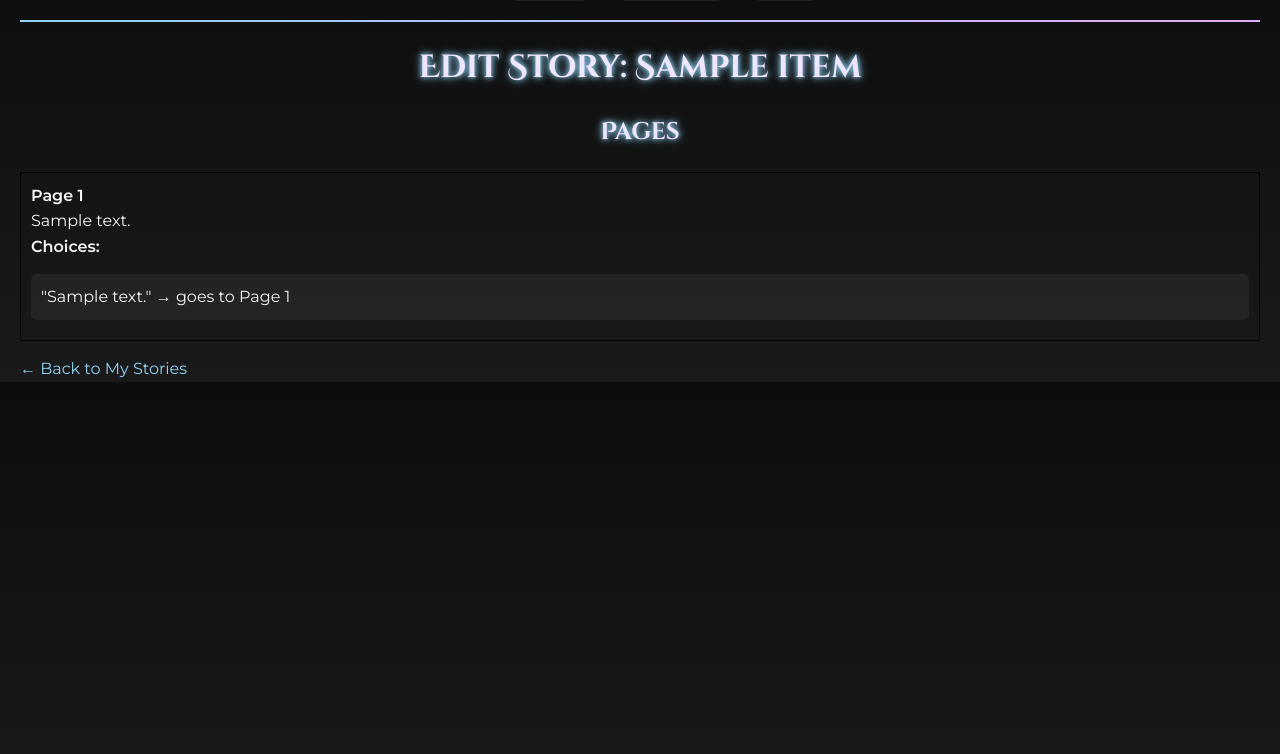
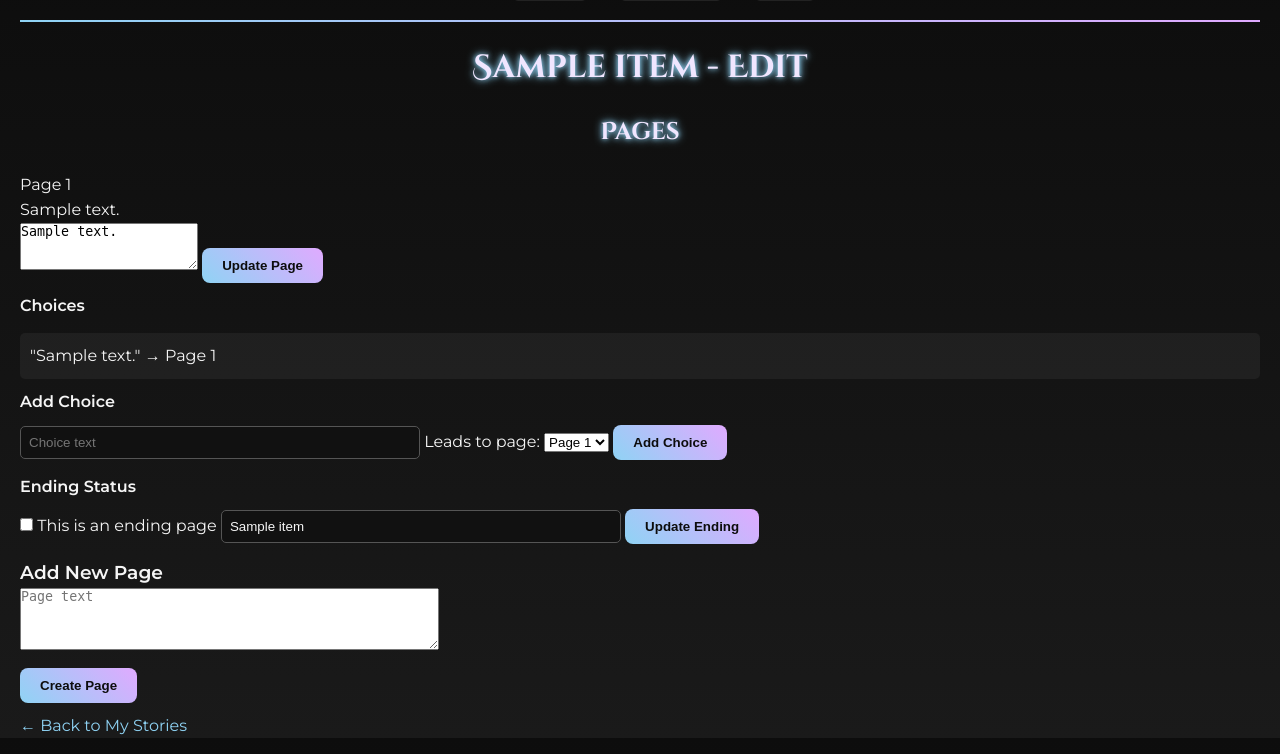
Before and after one commit to AlTAR333/Final-Project-Django-Flask-, a Django app: page /author/story/1/edit/ in a window 1280 px wide. Shown: the part 46-800 px from the top of the page. Run offline with Django 5.2, Linux system fonts and the light colour scheme; a user stored in the database is signed in; tables that the repository leaves empty hold one stand-in row (values such as "Sample post"); a database or web service that is not in the repository returns one stand-in record (values such as "Sample title"); data that the repository does not hold is empty.

Commit message:
Author can create and modify pages / choices

```diff
--- a/django_web/stories/templates/gameplay/edit_story.html
+++ b/django_web/stories/templates/gameplay/edit_story.html
@@ -3,37 +3,106 @@
 {% block content %}
 {% with pages_dict=pages|dictsort:"id" %}
 {% endwith %}
-<h1>Edit Story: {{ story.title }}</h1>
+<h1>{{ story.title }} - Edit</h1>
 
 <h2>Pages</h2>
 
 {% for p in pages %}
-    <div style="border:1px solid black; padding:10px; margin-bottom:15px;">
+    <div class="page-card">
 
-        <strong>Page {{ p.number }}</strong>
+        <div class="page-header">
+            <span class="page-number">Page {{ p.number }}</span>
+            {% if p.is_ending %}
+                <span class="ending-badge">Ending</span>
+            {% endif %}
+        </div>
+
+        <div class="page-content">
             <p>{{ p.text }}</p>
+        </div>
 
         {% if p.is_ending %}
-            <p><strong>Ending:</strong> {{ p.ending_label }}</p>
+            <div class="ending-label">
+                <strong>Ending:</strong> {{ p.ending_label }}
+            </div>
         {% endif %}
 
-        <h4>Choices:</h4>
+        <div class="editor-panel">
+            <form method="post" action="{% url 'update_page' story.id p.id %}">
+                {% csrf_token %}
+                <textarea name="text" rows="3">{{ p.text }}</textarea>
+                <button type="submit">Update Page</button>
+            </form>
+        </div>
+        {% if not p.is_ending %}
+        <div class="choices-section">
+            <h4>Choices</h4>
 
             {% if p.choices %}
-            <ul>
+                <ul class="choices-list">
                 {% for c in p.choices %}
                     <li>
-                    "{{ c.text }}" → goes to Page {{ c.next_page_number }}
+                        "{{ c.text }}" → Page {{ c.next_page_number }}
                     </li>
                 {% endfor %}
                 </ul>
             {% else %}
-            <p>No choices.</p>
+                <p class="no-choices">No choices.</p>
             {% endif %}
+        </div>
+
+        <div class="editor-panel">
+            <h4>Add Choice</h4>
+
+            <form method="post" action="{% url 'create_choice' story.id p.id %}">
+                {% csrf_token %}
+
+                <input type="text" name="text" placeholder="Choice text">
+
+                <label>Leads to page:</label>
+                <select name="next_page_id">
+                    {% for target in pages %}
+                        <option value="{{ target.id }}">
+                            Page {{ target.number }}
+                        </option>
+                    {% endfor %}
+                </select>
+
+                <button type="submit">Add Choice</button>
+            </form>
+        </div>
+        {% endif %}
+
+        <div class="editor-panel">
+            <h4>Ending Status</h4>
+
+            <form method="post" action="{% url 'toggle_ending' story.id p.id %}">
+                {% csrf_token %}
+
+                <label class="ending-checkbox">
+                    <input type="checkbox" name="is_ending" value="true" {% if p.is_ending %}checked{% endif %}>
+                    This is an ending page
+                </label>
+
+                <input type="text" name="ending_label" value="{{ p.ending_label }}" placeholder="Ending label">
+
+                <button type="submit">Update Ending</button>
+            </form>
+        </div>
 
     </div>
 {% endfor %}
 
+
+<h3>Add New Page</h3>
+<div class="editor-panel">
+    <form method="post" action="{% url 'create_page' story.id %}">
+        {% csrf_token %}
+        <textarea name="text" rows="4" cols="50" placeholder="Page text"></textarea><br>
+        <button type="submit">Create Page</button>
+    </form>
+</div>
+
 <a href="{% url 'author_stories' %}">← Back to My Stories</a>
 
 {% endblock %}
--- a/django_web/stories/urls.py
+++ b/django_web/stories/urls.py
@@ -17,5 +17,10 @@ urlpatterns = [
     path("register/", views.register, name="register"),
 
     path("stories/<int:story_id>/status/", views.toggle_story_status, name="toggle_story_status"),
+
     path("author/story/<int:story_id>/edit/", views.edit_story, name="edit_story"),
+    path("author/story/<int:story_id>/create_page/", views.create_page, name="create_page"),
+    path("author/story/<int:story_id>/page/<int:page_id>/update/", views.update_page, name="update_page"),
+    path("author/story/<int:story_id>/page/<int:page_id>/create_choice/", views.create_choice, name="create_choice"),
+    path("author/story/<int:story_id>/page/<int:page_id>/toggle-ending/", views.toggle_ending, name="toggle_ending"),
 ]
--- a/django_web/stories/views.py
+++ b/django_web/stories/views.py
@@ -152,7 +152,6 @@ def preview_story(request, story_id):
     response = requests.get(f"{FLASK_API_URL}/stories/{story_id}/start")
     page = response.json()
 
-    # use a "preview session" that won't save stats
     request.session[f"preview_{story_id}"] = page["id"]
 
     return render(request, "gameplay/play_page.html", {"page": page, "preview": True})
@@ -231,3 +230,56 @@ def edit_story(request, story_id):
             "pages": pages
         }
     )
+
+@login_required
+def create_page(request, story_id):
+    if request.method == "POST":
+        text = request.POST.get("text")
+
+        requests.post(
+            f"{FLASK_API_URL}/stories/{story_id}/pages",
+            json={"text": text}
+        )
+
+    return redirect("edit_story", story_id=story_id)
+
+@login_required
+def update_page(request, page_id, story_id):
+    if request.method == "POST":
+        text = request.POST.get("text")
+
+        requests.patch(
+            f"{FLASK_API_URL}/pages/{page_id}",
+            json={"text": text}
+        )
+
+    return redirect("edit_story", story_id=story_id)
+
+@login_required
+def create_choice(request, story_id, page_id):
+    if request.method == "POST":
+        text = request.POST.get("text")
+        next_page_id = request.POST.get("next_page_id")
+
+        requests.post(
+            f"{FLASK_API_URL}/pages/{page_id}/choices",
+            json={
+                "text": text,
+                "next_page_id": int(next_page_id)
+            }
+        )
+
+    return redirect("edit_story", story_id=story_id)
+
+@login_required
+def toggle_ending(request, page_id, story_id):
+    if request.method == "POST":
+        is_ending = request.POST.get("is_ending") == "true"
+        ending_label = request.POST.get("ending_label", "")
+
+        requests.patch(
+            f"{FLASK_API_URL}/pages/{page_id}",
+            json={"is_ending": is_ending, "ending_label": ending_label}
+        )
+
+    return redirect("edit_story", story_id=story_id)
```
Also changed, not shown: flask_api/app/routes.py (+28 -7 lines), django_web/db.sqlite3, flask_api/instance/app.db. Lines whose indentation alone changed are shown as unchanged.
